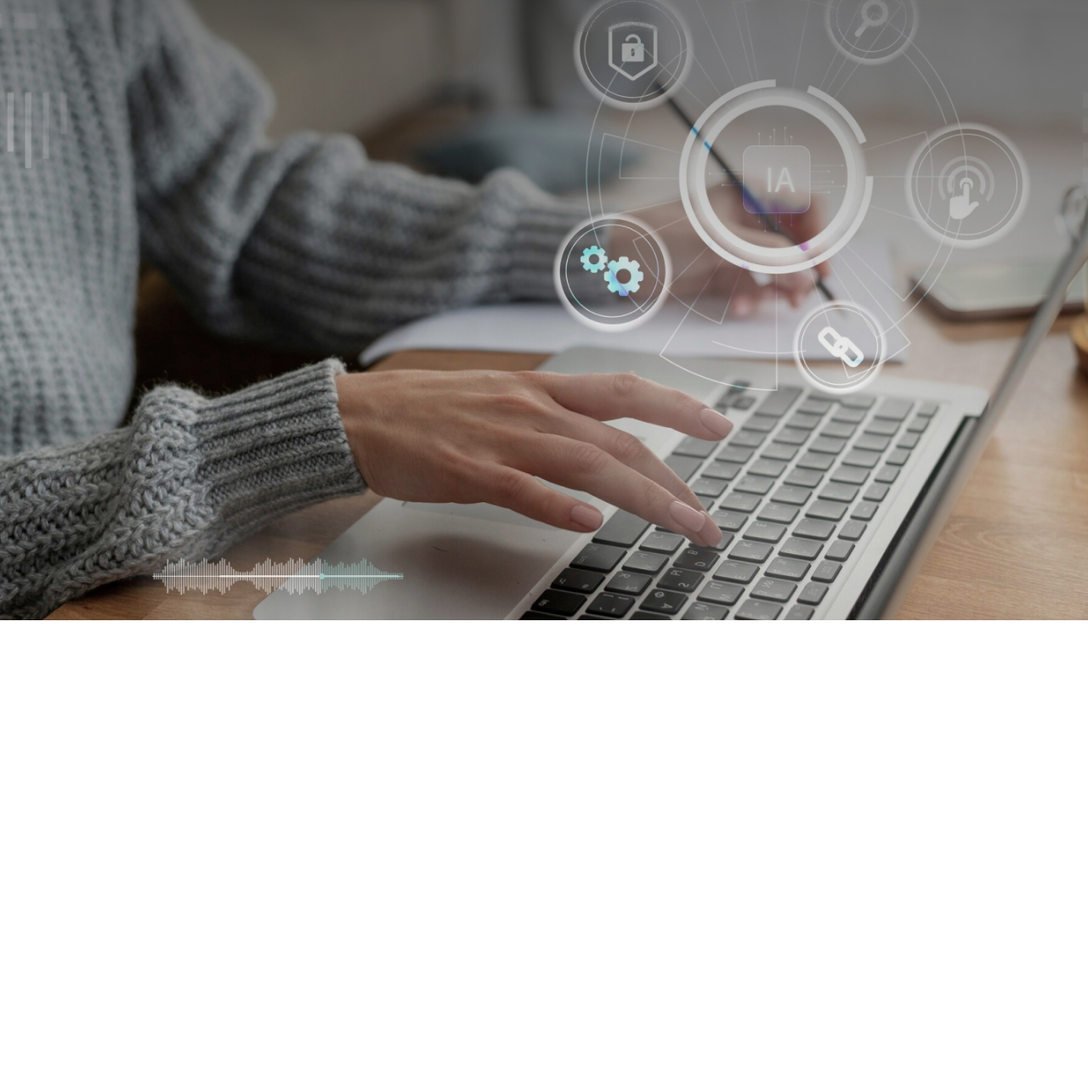
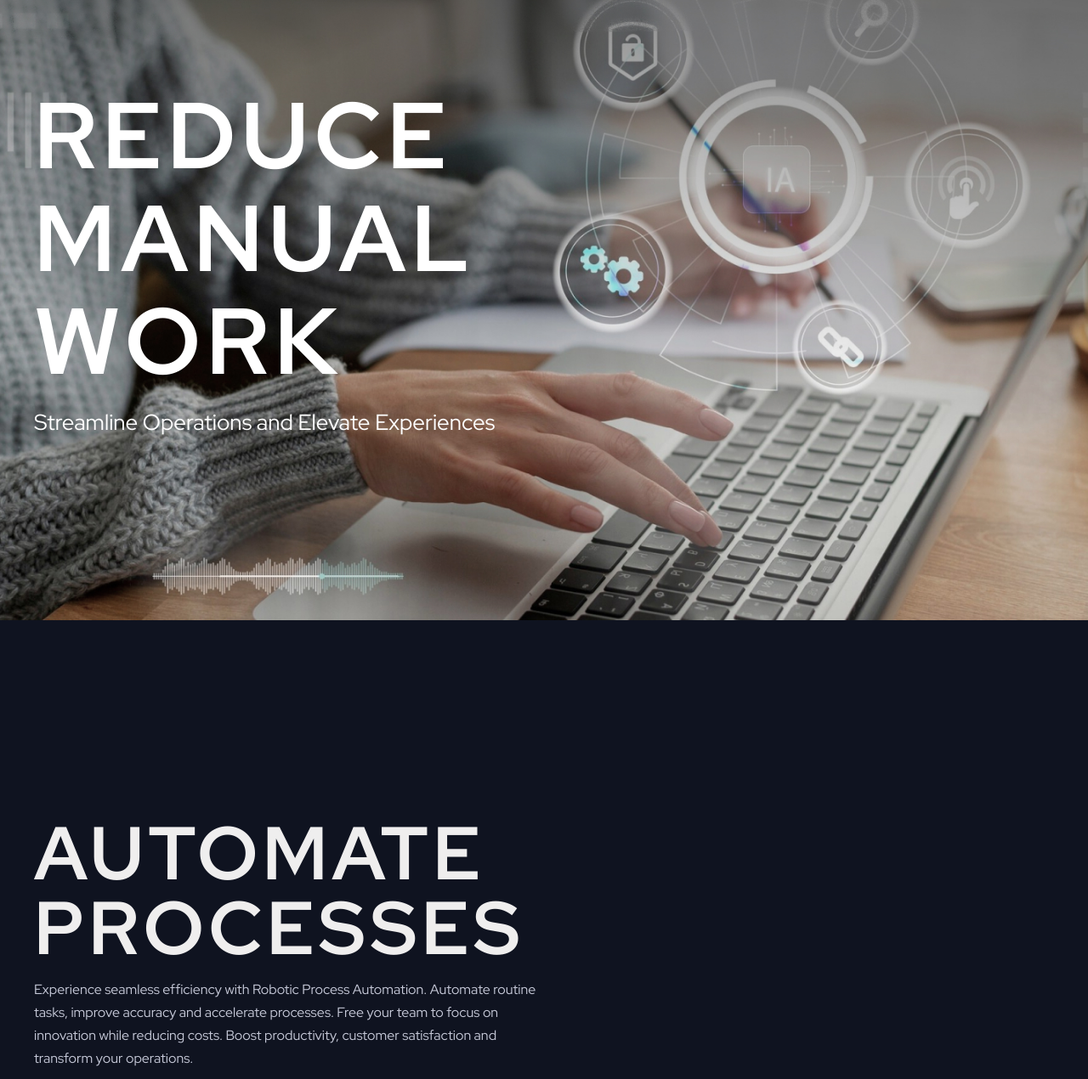
Before and after one commit to llreebor/gwenify, a website: page src/index.html in a window 1280 px wide. Shown: the part 70-1340 px from the top of the page at 85% size. Drawn offline with Linux system fonts and the light colour scheme.

Commit message:
continue

```diff
--- a/src/css/input.css
+++ b/src/css/input.css
@@ -9,12 +9,9 @@
 	body {
 		@apply relative font-redhat;
 	}
-	section {
-		@apply py-20 md:py-14 sm:py-10;
-	}
 
 	h1 {
-		@apply text-3xl font-medium;
+		@apply text-[110px] font-bold uppercase leading-[1.1] tracking-[6.6px] text-white sm:text-center sm:text-[69px] xs:text-5xl;
 	}
 }
 
@@ -32,7 +29,12 @@
 	}
 	/* Mobile Menu */
 	.mobile-menu {
-		@apply fixed -right-full top-0 bottom-0 z-20  flex h-screen w-full justify-end overflow-auto transition-all;
+		@apply fixed -right-full top-0 bottom-0 z-20  flex h-screen w-full justify-end overflow-auto  transition-all;
+	}
+
+	/* Section */
+	.section {
+		@apply flex min-h-screen flex-col items-center  py-20 md:py-14 sm:py-10;
 	}
 
 	/* Menu Link */
@@ -41,6 +43,10 @@
 	}
 	/* Section Title */
 	.section-title {
-		@apply text-3xl font-semibold leading-normal text-black md:text-2xl  sm:text-xl;
+		@apply text-[88px] font-bold uppercase leading-none tracking-[5.28px] text-[#EFEEEE];
+	}
+	/* Section Text */
+	.section-text {
+		@apply leading-[1.7] text-[#C7CAD9];
 	}
 }
--- a/src/index.html
+++ b/src/index.html
@@ -14,10 +14,10 @@
 		<link rel="stylesheet" href="./css/output.css" />
 	</head>
 
-	<body class="h-[5000px]">
+	<body class="h-full">
 		<div class="wrapper flex min-h-full flex-col">
 			<div
-				class="h-full min-h-screen w-full bg-[url('../img/hero-bg.jpg')] bg-cover bg-center"
+				class="flex h-full min-h-screen w-full flex-col bg-[url('../img/hero-bg.jpg')] bg-cover bg-center bg-no-repeat sm:relative sm:after:absolute sm:after:inset-0 sm:after:z-0 sm:after:bg-black/10 sm:after:backdrop-blur-[2px]"
 			>
 				<!-- Header -->
 				<header id="header" class="group">
@@ -52,9 +52,9 @@
 							</ul>
 
 							<!-- Mobile Menu -->
-							<div id="mobile-menu" class="mobile-menu">
+							<div id="mobile-menu" class="mobile-menu z-50">
 								<ul
-									class="flex h-full w-2/3 flex-col items-center justify-center gap-[86px] bg-white bg-transparent py-10 group-[.dark]:bg-slate-800 group-[.dark]:text-white"
+									class="flex h-full w-2/3 flex-col items-center justify-center gap-[86px] bg-white bg-transparent py-10 shadow-[-17px_-10px_23.8px_0px_rgba(0,0,0,0.25)] group-[.dark]:bg-slate-800 group-[.dark]:text-white"
 								>
 									<li>
 										<a href="#header" class="font-bold">Home</a>
@@ -76,7 +76,7 @@
 							<!-- Burger Button -->
 							<button
 								id="burger"
-								class="group relative z-20 hidden h-5 w-[30px] sm:block"
+								class="group relative z-50 hidden h-5 w-[30px] sm:block"
 							>
 								<span
 									class="absolute left-0 top-0 flex h-[2px] w-[30px] bg-white transition-transform group-[.active]:translate-y-2 group-[.active]:rotate-45 group-[.active]:bg-black group-[.dark]:bg-white"
@@ -92,11 +92,47 @@
 					</div>
 				</header>
 
-				<section id="hero"></section>
+				<section id="hero" class="flex flex-1 flex-col">
+					<div class="container flex h-full flex-1 flex-col">
+						<div
+							class="z-10 mt-[90px] flex w-full max-w-[600px] flex-col gap-4 pb-10 sm:mt-[30px] sm:h-full sm:max-w-full sm:flex-auto"
+						>
+							<h1>Reduce manual work</h1>
+							<p class="text-[26px] leading-normal text-white sm:text-center">
+								Streamline Operations and Elevate Experiences
+							</p>
+							<a
+								href="#"
+								class="btn btn-white z-10 hidden font-poppins sm:mt-auto sm:flex sm:justify-center"
+							>
+								Contact Us
+							</a>
+						</div>
+					</div>
+				</section>
 			</div>
 
 			<!-- Main Content -->
-			<main class="flex-auto"></main>
+			<main class="flex-auto">
+				<!-- Section Automate -->
+				<section
+					class="section flex h-full flex-col items-center justify-center bg-[#0F1320] bg-cover bg-center"
+				>
+					<div class="container grid h-full grid-cols-2">
+						<div class="flex flex-col gap-[15px]">
+							<h2 class="section-title">Automate Processes</h2>
+							<p class="section-text">
+								Experience seamless efficiency with Robotic Process Automation.
+								Automate routine tasks, improve accuracy and accelerate
+								processes. Free your team to focus on innovation while reducing
+								costs. Boost productivity, customer satisfaction and transform
+								your operations.
+							</p>
+							<a href="#" class="btn section-btn">Next</a>
+						</div>
+					</div>
+				</section>
+			</main>
 
 			<!-- Footer -->
 			<!-- <footer class="flex h-40 items-center justify-center bg-slate-300">
--- a/tailwind.config.js
+++ b/tailwind.config.js
@@ -8,7 +8,7 @@ module.exports = {
 			lg: { max: '1199.99px' },
 			md: { max: '991.99px' },
 			sm: { max: '767.99px' },
-			xs: { max: '479.99px' },
+			xs: { max: '374.99px' },
 		},
 		container: {
 			center: true,
@@ -35,6 +35,10 @@ module.exports = {
 			animation: {
 				fadeIn: 'fade-in .3s ease',
 			},
+			backgroundImage: {
+				'automate-gradient':
+					'linear-gradient(166deg, rgba(4, 26, 50, 0.99) 4.86%, rgba(12, 18, 24, 0.99) 104.78%)',
+			},
 		},
 	},
 	plugins: [require('@tailwindcss/forms')],
```
Also changed, not shown: src/css/output.css, src/img/process-image.png (added).
